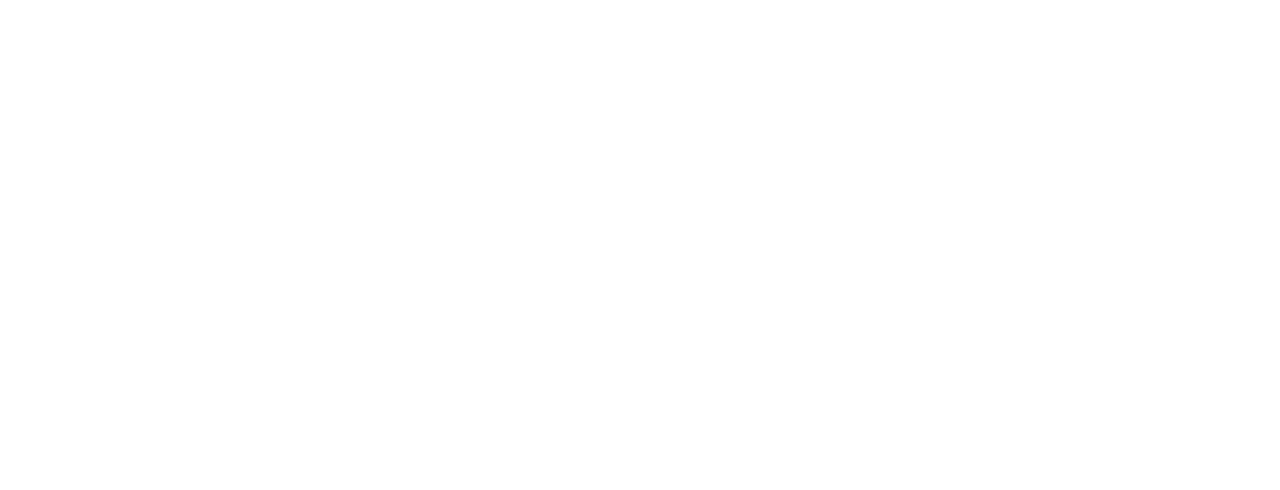
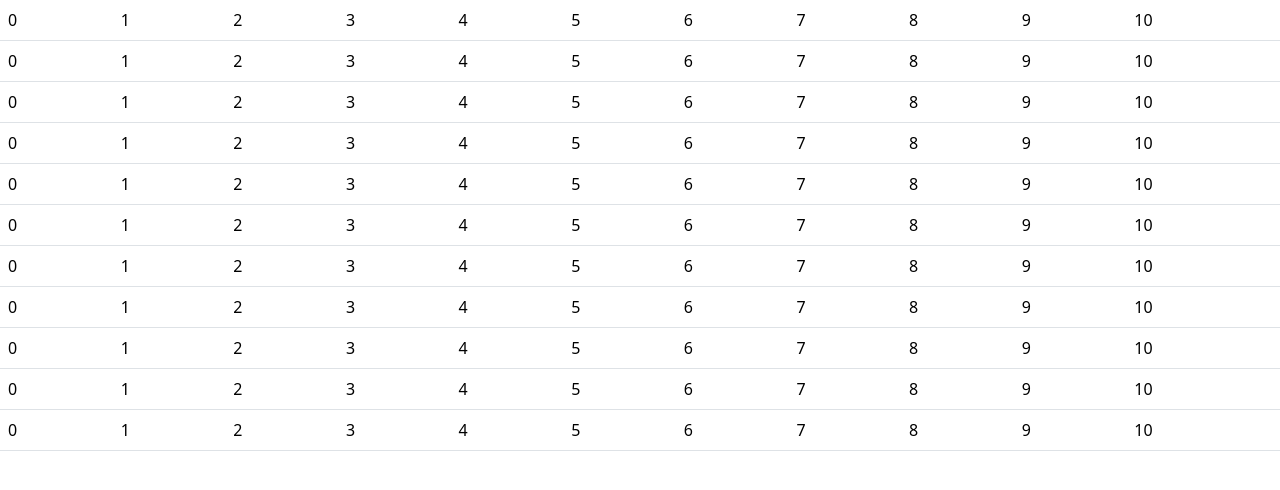
Before and after one commit to lerrois/js-homeworks, a website: page index.html in a window 1280 px wide. Drawn offline with nearby package versions, Linux system fonts and the light colour scheme.

Commit message:
hw-33 done

```diff
--- a/index.html
+++ b/index.html
@@ -2,7 +2,8 @@
 <html lang="en">
 <head>
     <meta charset="UTF-8">
-    <title>js 1hw</title>
+    <title>js hw</title>
+    <link href="https://cdn.jsdelivr.net/npm/bootstrap@5.3.3/dist/css/bootstrap.min.css" rel="stylesheet" integrity="sha384-QWTKZyjpPEjISv5WaRU9OFeRpok6YctnYmDr5pNlyT2bRjXh0JMhjY6hW+ALEwIH" crossorigin="anonymous">
 </head>
 <body>
 
--- a/js/script.js
+++ b/js/script.js
@@ -1 +1,26 @@
 'use strict';
+
+const appendHTMLElement = (parentElement = null, elementToAppend = null) => {
+  if (!parentElement || !elementToAppend) return;
+  parentElement.append(elementToAppend);
+};
+
+const generateTable = () => {
+  const tableSize = 10;
+  const table = document.createElement('table');
+  table.className = 'table';
+  const tbody = document.createElement('tbody');
+  table.append(tbody);
+  for (let i = 0; i <= tableSize; i++) {
+    const tr = document.createElement('tr');
+    for (let j = 0; j <= tableSize; j++) {
+      const td = document.createElement('td');
+      td.innerHTML = `${j}`;
+      tr.append(td);
+    }
+    tbody.append(tr);
+  }
+  return table;
+};
+
+appendHTMLElement(document.body, generateTable());
```
